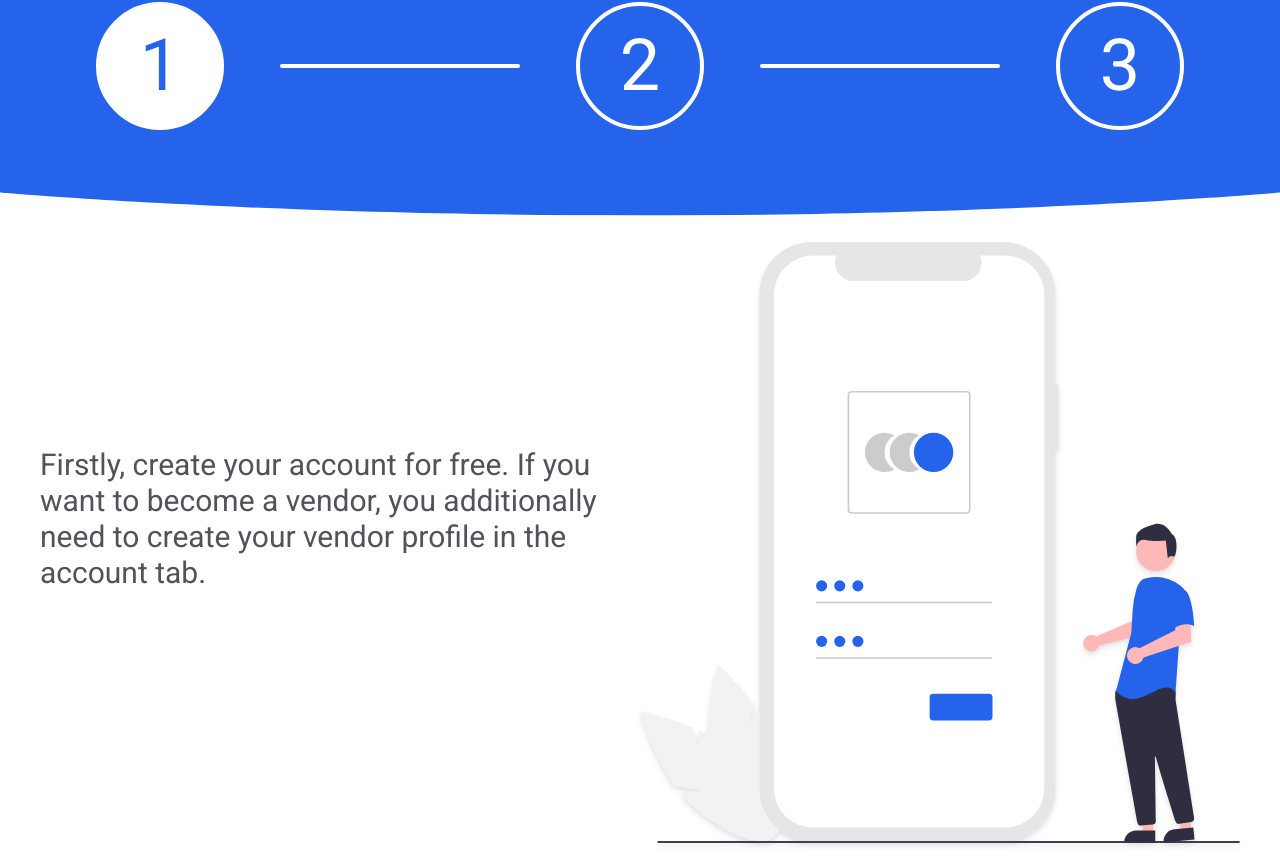
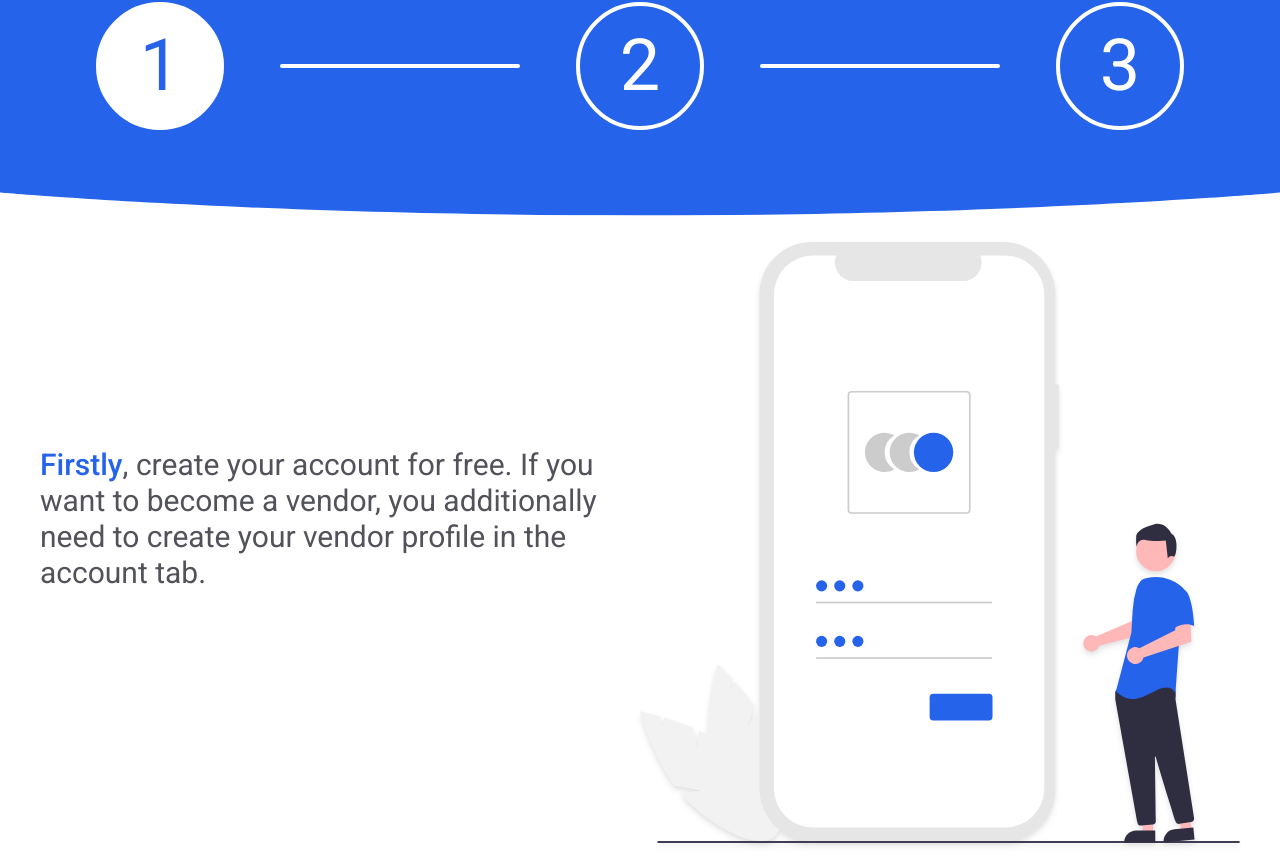
Before and after one commit to mateusz28011/photography-client, a React (Create React App) app: page / in a window 1280 px wide. Shown: the part 1107-1974 px from the top of the page. Built offline with nearby package versions, Linux system fonts and the light colour scheme; no server answers; what tailwind-capitalize-first-letter would draw is missing.

Commit message:
Finishing home page

```diff
--- a/src/components/Footer.js
+++ b/src/components/Footer.js
@@ -1,7 +1,7 @@
 import React from 'react';
 
 const Footer = () => {
-  return <div className=' w-full bg-indigo-100'>FOOTER</div>;
+  return <footer className=' w-full bg-indigo-100'>FOOTER</footer>;
 };
 
 export default Footer;
--- a/src/components/pages/Home/Introduction.js
+++ b/src/components/pages/Home/Introduction.js
@@ -1,6 +1,7 @@
 import React, { useState } from 'react';
 import account from './graphics/undraw_Access_account_re_8spm.svg';
 import album from './graphics/undraw_photo_album_re_31c2.svg';
+import feedback from './graphics/undraw_Begin_chat_re_v0lw.svg';
 
 const renderSwitch = (param) => {
   switch (param) {
@@ -8,6 +9,8 @@ const renderSwitch = (param) => {
       return <FirstStep />;
     case 2:
       return <SecondStep />;
+    case 3:
+      return <ThirdStep />;
     default:
       return null;
   }
@@ -17,11 +20,11 @@ const Introduction = () => {
   const [step, setStep] = useState(1);
 
   return (
-    <div className='min-h-screen flex flex-col'>
-      <div className='relative -top-px text-white bg-blue-600 z-10'>
-        <div className='text-center w-full pt-8 md:pt-10 lg:pt-12 text-4xl md:text-5xl lg:text-6xl xl:text-7xl'>
+    <section className='h-screen flex flex-col'>
+      <div className='relative -top-px text-white bg-blue-600 z-10 '>
+        <h2 className='text-center w-full pt-8 md:pt-10 lg:pt-12 text-4xl md:text-5xl lg:text-6xl xl:text-7xl'>
           How it works?
-        </div>
+        </h2>
         <div className='grid grid-cols-5 px-5 md:px-7 lg:px-8 xl:px-10 text-center py-10 md:py-12 lg:py-14'>
           <Number number={1} step={step} setStep={setStep} />
           <Line />
@@ -33,15 +36,15 @@ const Introduction = () => {
       <svg
         preserveAspectRatio='none'
         viewBox='0 0 1680 40'
-        className='w-full bg-white relative -top-0.5'
+        className='w-full bg-white relative -top-0.5 flex-shrink-0'
         style={{ transform: 'scale(-1)' }}
       >
         <path d='M0 40h1680V30S1340 0 840 0 0 30 0 30z' fill='#2563EB'></path>
       </svg>
-      <div className='px-5 md:px-10 py-6 bg-white flex-auto flex flex-col justify-center text-gray-600 text-lg sm:text-xl md:text-2xl lg:text-3xl sm:flex-row sm:items-center'>
+      <div className='px-5 md:px-10 py-6 bg-white flex-auto flex flex-col justify-evenly text-gray-600 text-lg sm:text-xl md:text-2xl lg:text-3xl sm:flex-row sm:items-center'>
         {renderSwitch(step)}
       </div>
-    </div>
+    </section>
   );
 };
 
@@ -70,10 +73,11 @@ const Line = () => {
 const FirstStep = () => {
   return (
     <>
-      <div className='pb-12 sm:pr-5'>
-        Firstly, create your account for free. If you want to become a vendor,
-        you additionally need to create your vendor profile in the account tab.
-      </div>
+      <p className='pb-12 sm:pr-5'>
+        <span className='text-blue-600 font-medium'>Firstly</span>, create your
+        account for free. If you want to become a vendor, you additionally need
+        to create your vendor profile in the account tab.
+      </p>
       <img
         className='filter drop-shadow-md sm:w-1/2 flex-shrink '
         src={account}
@@ -86,22 +90,36 @@ const FirstStep = () => {
 const SecondStep = () => {
   return (
     <>
-      <div className='text-base sm:text-xl md:text-2xl lg:text-3xl sm:w-1/2 sm:pr-5'>
-        <div className='pb-6 sm:pb-12 '>
+      <div className='text-base sm:text-xl md:text-2xl lg:text-3xl sm:w-1/2 sm:pr-10'>
+        <p className='pb-6 sm:pb-12 '>
           As <span className='text-blue-600 font-medium'>a buyer</span> you can
           see all available vendors, their portfolios and descriptions to then
           decide which is your favourite and make order for service.
-        </div>
-        <div className='pb-10 sm:pb-0 '>
+        </p>
+        <p className='pb-10 sm:pb-0 '>
           As <span className='text-blue-600 font-medium'>a vendor</span> you can
           offer your services, manage orders, profile, and choose photos to
           represent yourself. Also you can create photo albums and share them
           for certain users or create public link.
-        </div>
+        </p>
       </div>
       <img className='filter drop-shadow-md sm:w-1/2' src={album} alt='' />
     </>
   );
 };
 
+const ThirdStep = () => {
+  return (
+    <>
+      <p className='pb-12 sm:pr-5'>
+        We care very much about{' '}
+        <span className='text-blue-600 font-medium'>contact</span> with users,
+        so if you have any suggestions for changes or noticed any problems while
+        using the website, please let us know.
+      </p>
+      <img className='filter drop-shadow-md sm:w-1/2' src={feedback} alt='' />
+    </>
+  );
+};
+
 export default Introduction;
--- a/src/components/pages/Home/Welcome.js
+++ b/src/components/pages/Home/Welcome.js
@@ -3,16 +3,16 @@ import welcomeGraphic from './graphics/undraw_fashion_photoshoot_mtq8.svg';
 
 const Welcome = () => {
   return (
-    <div
+    <section
       style={{ maxHeight: '76rem' }}
       className='p-5 md:p-10 flex flex-col justify-evenly lg:grid grid-cols-6 grid-rows-6 items-center overflow-x-hidden relative min-h-screen'
     >
-      <div className='text-center text-5xl md:text-6xl xl:text-7xl font-medium font-sans col-start-1 col-end-5 row-start-1 row-end-3 z-10'>
+      <h1 className='text-center text-5xl md:text-6xl xl:text-7xl font-medium font-sans col-start-1 col-end-5 row-start-1 row-end-3 z-10'>
         Welcome to <span className='text-blue-600 font-bold'>PhotoBay</span>
-        <div className='text-base md:text-lg  lg:text-xl mt-4 md:mt-3 text-gray-600'>
+        <h3 className='text-base md:text-lg  lg:text-xl mt-4 md:mt-3 text-gray-600'>
           Place where photographers and their customers can drop the anchor
-        </div>
-      </div>
+        </h3>
+      </h1>
       <img
         src={welcomeGraphic}
         alt=''
@@ -25,7 +25,7 @@ const Welcome = () => {
       >
         <path d='M0 40h1680V30S1340 0 840 0 0 30 0 30z' fill='#2563EB'></path>
       </svg>
-    </div>
+    </section>
   );
 };
 
```
Also changed, not shown: src/components/pages/Home/graphics/undraw_Begin_chat_re_v0lw.svg (added).
